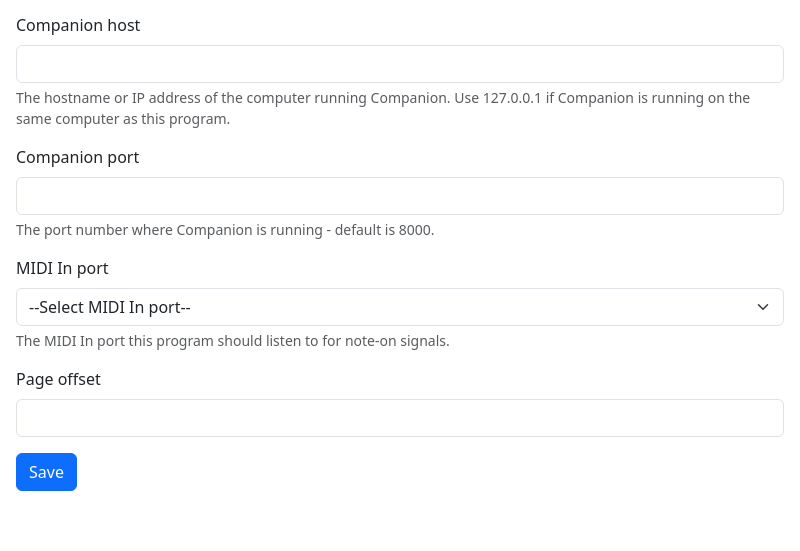
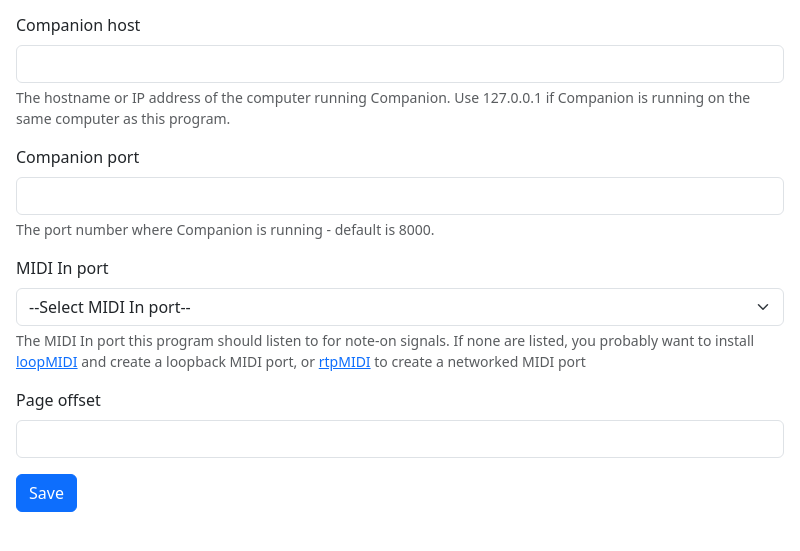
Before and after one commit to hussra/companion-midi-button-presser, an Electron app: page public/settingsPage.html in a window 800 px wide. Shown: the part 127-678 px from the top of the page. Drawn offline with nearby package versions, Linux system fonts and the light colour scheme; no server answers.

Commit message:
Help text for MIDI input port

```diff
--- a/public/settingsPage.html
+++ b/public/settingsPage.html
@@ -59,7 +59,13 @@
                     <select class="form-select" id="midiPort">
                         <option value="">--Select MIDI In port--</option>
                     </select>
-                    <div class="form-text">The MIDI In port this program should listen to for note-on signals.</div>
+                    <div class="form-text">The MIDI In port this program should listen to for note-on signals.
+                        If none are listed, you probably want to install
+                        <a href="https://www.tobias-erichsen.de/software/loopmidi.html" target="_blank">loopMIDI</a>
+                        and create a loopback MIDI port, or
+                        <a href="https://www.tobias-erichsen.de/software/rtpmidi.html" target="_blank">rtpMIDI</a>
+                        to create a networked MIDI port
+                    </div>
                 </div>
                 <div class="mb-3">
                     <label for="pageOffset" class="form-label">Page offset</label>
```
Also changed, not shown: src/settingsWindow.js (+7 -1 lines).
